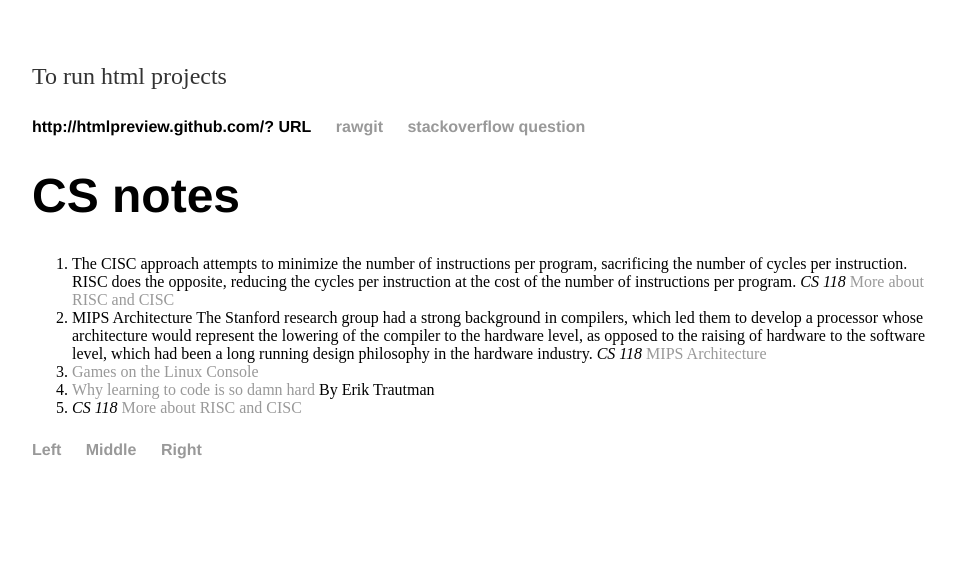
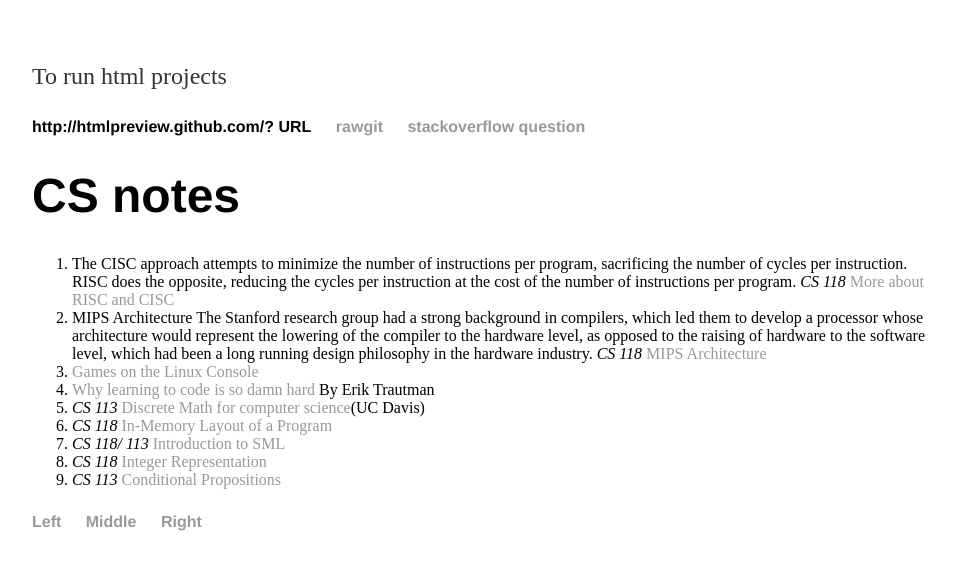
Before and after one commit to sawthinkar/sawthinkar.github.io, a Jekyll site: the page pages/notes.html, which Jekyll copies as it is, in a window 1280 px wide. Shown: the top 570 px of the page, without its empty margins (160-1116 px from the left). Built offline with Jekyll 4.4.1, drawn with Linux system fonts in a browser that asks for light colours.

Commit message:
Update notes.html

```diff
--- a/pages/notes.html
+++ b/pages/notes.html
@@ -26,7 +26,11 @@ Note list
 The Stanford research group had a strong background in compilers, which led them to develop a processor whose architecture would represent the lowering of the compiler to the hardware level, as opposed to the raising of hardware to the software level, which had been a long running design philosophy in the hardware industry.<em> CS 118 </em><a href="http://cs.stanford.edu/people/eroberts/courses/soco/projects/risc/mips/index.html"> MIPS Architecture</a></li>
     	<li><em></em><a href="https://ttygames.wordpress.com/">Games on the Linux Console</a></lin>
     	<li><em></em><a href="https://www.vikingcodeschool.com/posts/why-learning-to-code-is-so-damn-hard"> Why learning to code is so damn hard</a> By Erik Trautman</li>
-    	<li><em> CS 118 </em><a href="http://cs.stanford.edu/people/eroberts/courses/soco/projects/risc/risccisc/"> More about RISC and CISC</a></li>
+    	<li><em>CS 113</em><a href="http://web.cs.ucdavis.edu/~rogaway/classes/20/fall13/"> Discrete Math for computer science</a>(UC Davis)</li>
+    	<li><em>CS 118</em><a href="https://gabrieletolomei.wordpress.com/miscellanea/operating-systems/in-memory-layout/"> In-Memory Layout of a Program</a></li>
+       	<li><em>CS 118/ 113</em><a href="https://www.cs.cmu.edu/afs/cs/academic/class/15814-f03/www/sml-intro.pdf"> Introduction to SML</a></li>
+      	<li><em>CS 118</em><a href="http://pages.cs.wisc.edu/~smoler/x86text/lect.notes/represent.html"> Integer Representation</a></li>
+      	<li><em>CS 113</em><a href="http://pages.cs.wisc.edu/~smoler/x86text/lect.notes/represent.html"> Conditional Propositions</a></li>
     	</p>
     	</ol>
 </div>
```
